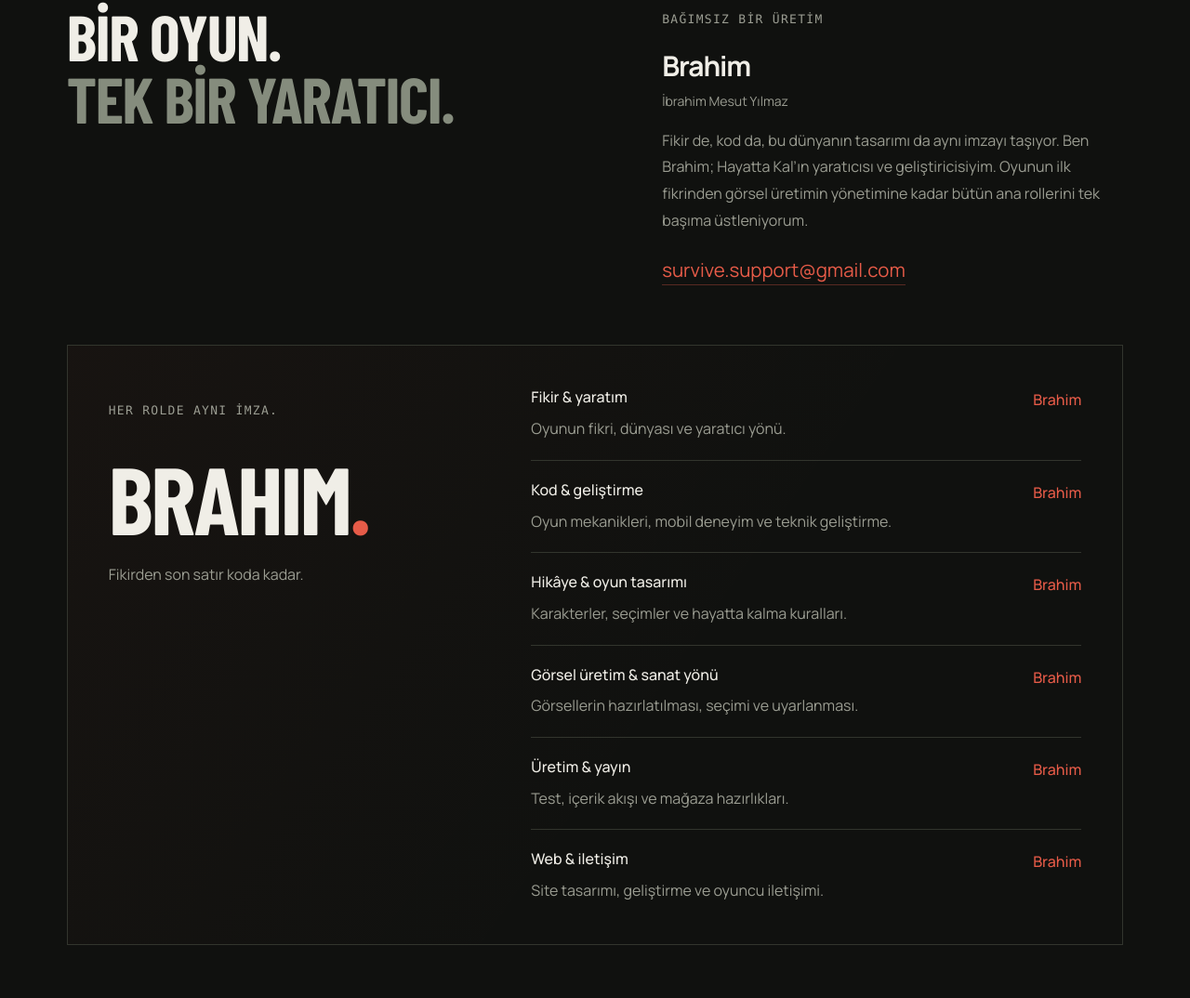
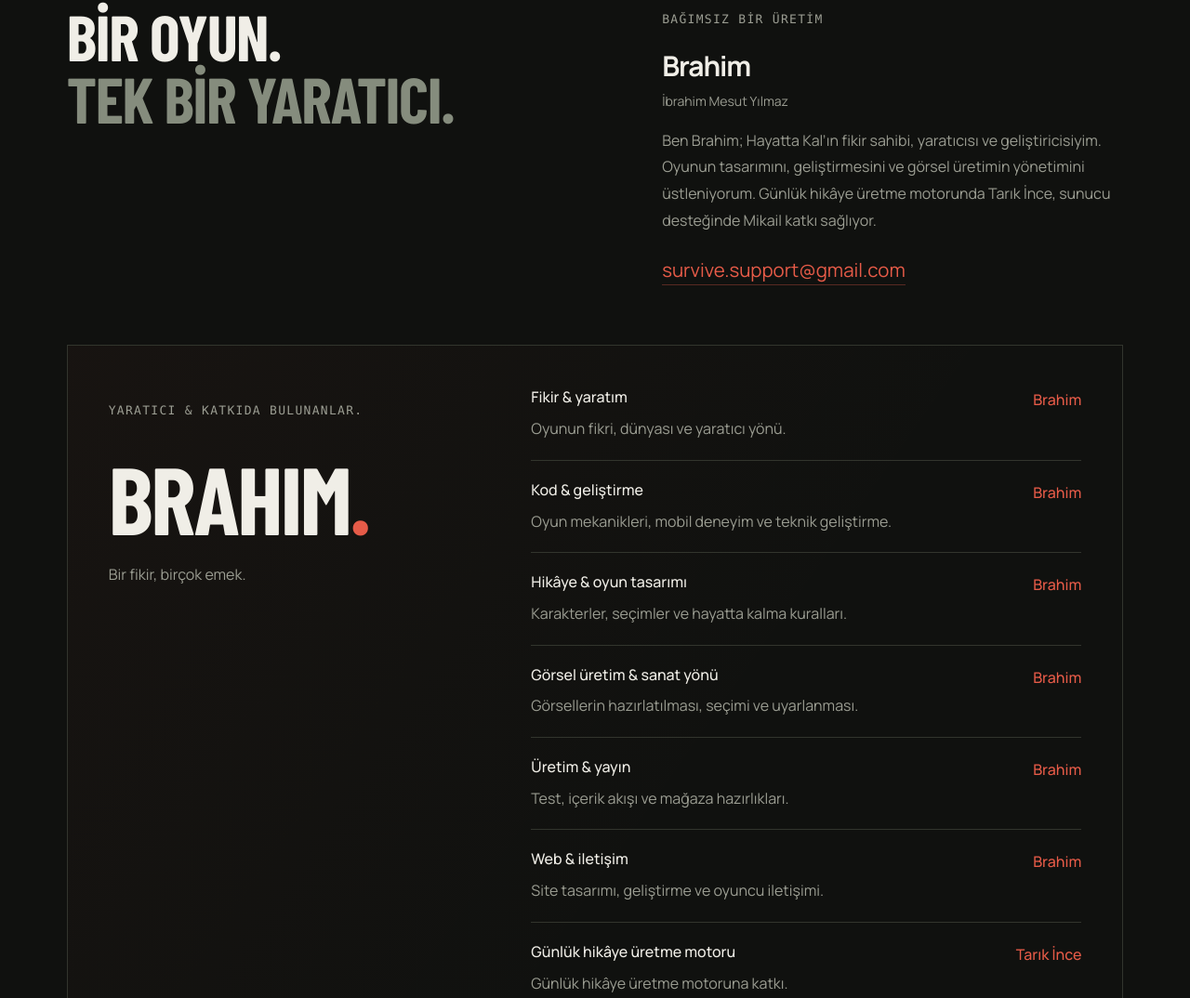
Before and after one commit to imyilmaz/stay-alive, a plain HTML site: page index.html in a window 1280 px wide. Shown: the part 8952-10026 px from the top of the page at 93% size. Drawn offline with Linux system fonts and the light colour scheme.

Commit message:
Credit daily story and server contributors and shorten footer signature

```diff
--- a/index.html
+++ b/index.html
@@ -128,15 +128,15 @@
 
     <section class="contact-section section-shell" id="iletisim" aria-labelledby="contact-title">
       <div class="section-label reveal"><span>07 / YARATICI & İLETİŞİM</span><span>BİR FİKİRDEN BİR DÜNYAYA.</span></div>
-      <div class="contact-intro reveal"><h2 class="display-title" id="contact-title">BİR OYUN.<br><span>TEK BİR YARATICI.</span></h2><div><span class="eyebrow">BAĞIMSIZ BİR ÜRETİM</span><h3>Brahim <small>İbrahim Mesut Yılmaz</small></h3><p>Fikir de, kod da, bu dünyanın tasarımı da aynı imzayı taşıyor. Ben Brahim; Hayatta Kal’ın yaratıcısı ve geliştiricisiyim. Oyunun ilk fikrinden görsel üretimin yönetimine kadar bütün ana rollerini tek başıma üstleniyorum.</p><a class="contact-email" href="mailto:survive.support@gmail.com">survive.support@gmail.com</a></div></div>
-      <div class="creator-ledger reveal"><div class="creator-signature"><span class="eyebrow">HER ROLDE AYNI İMZA.</span><strong>BRAHIM<span>.</span></strong><p>Fikirden son satır koda kadar.</p></div><div class="creator-roles"><article><h3>Fikir & yaratım</h3><strong class="role-credit">Brahim</strong><p>Oyunun fikri, dünyası ve yaratıcı yönü.</p></article><article><h3>Kod & geliştirme</h3><strong class="role-credit">Brahim</strong><p>Oyun mekanikleri, mobil deneyim ve teknik geliştirme.</p></article><article><h3>Hikâye & oyun tasarımı</h3><strong class="role-credit">Brahim</strong><p>Karakterler, seçimler ve hayatta kalma kuralları.</p></article><article><h3>Görsel üretim & sanat yönü</h3><strong class="role-credit">Brahim</strong><p>Görsellerin hazırlatılması, seçimi ve uyarlanması.</p></article><article><h3>Üretim & yayın</h3><strong class="role-credit">Brahim</strong><p>Test, içerik akışı ve mağaza hazırlıkları.</p></article><article><h3>Web & iletişim</h3><strong class="role-credit">Brahim</strong><p>Site tasarımı, geliştirme ve oyuncu iletişimi.</p></article></div></div>
+      <div class="contact-intro reveal"><h2 class="display-title" id="contact-title">BİR OYUN.<br><span>TEK BİR YARATICI.</span></h2><div><span class="eyebrow">BAĞIMSIZ BİR ÜRETİM</span><h3>Brahim <small>İbrahim Mesut Yılmaz</small></h3><p>Ben Brahim; Hayatta Kal’ın fikir sahibi, yaratıcısı ve geliştiricisiyim. Oyunun tasarımını, geliştirmesini ve görsel üretimin yönetimini üstleniyorum. Günlük hikâye üretme motorunda Tarık İnce, sunucu desteğinde Mikail katkı sağlıyor.</p><a class="contact-email" href="mailto:survive.support@gmail.com">survive.support@gmail.com</a></div></div>
+      <div class="creator-ledger reveal"><div class="creator-signature"><span class="eyebrow">YARATICI & KATKIDA BULUNANLAR.</span><strong>BRAHIM<span>.</span></strong><p>Bir fikir, birçok emek.</p></div><div class="creator-roles"><article><h3>Fikir & yaratım</h3><strong class="role-credit">Brahim</strong><p>Oyunun fikri, dünyası ve yaratıcı yönü.</p></article><article><h3>Kod & geliştirme</h3><strong class="role-credit">Brahim</strong><p>Oyun mekanikleri, mobil deneyim ve teknik geliştirme.</p></article><article><h3>Hikâye & oyun tasarımı</h3><strong class="role-credit">Brahim</strong><p>Karakterler, seçimler ve hayatta kalma kuralları.</p></article><article><h3>Görsel üretim & sanat yönü</h3><strong class="role-credit">Brahim</strong><p>Görsellerin hazırlatılması, seçimi ve uyarlanması.</p></article><article><h3>Üretim & yayın</h3><strong class="role-credit">Brahim</strong><p>Test, içerik akışı ve mağaza hazırlıkları.</p></article><article><h3>Web & iletişim</h3><strong class="role-credit">Brahim</strong><p>Site tasarımı, geliştirme ve oyuncu iletişimi.</p></article><article><h3>Günlük hikâye üretme motoru</h3><strong class="role-credit">Tarık İnce</strong><p>Günlük hikâye üretme motoruna katkı.</p></article><article><h3>Sunucu desteği</h3><strong class="role-credit">Mikail</strong><p>Oyunun sunucu altyapısına destek.</p></article></div></div>
     </section>
 
     <section class="thanks-section section-shell" id="tesekkurler" aria-labelledby="thanks-title">
       <div class="thanks-inner reveal"><span class="eyebrow">BU YOLCULUKTA İZİ OLANLARA.</span><h2 class="display-title" id="thanks-title">KATKILARINIZ İÇİN<br><span>TEŞEKKÜRLER.</span></h2><p>Hayatta Kal’a katkılarından dolayı:</p><div class="thanks-names"><div><span class="thanks-mark" aria-hidden="true">✳</span><strong>@incetarik</strong></div><div><span class="thanks-mark" aria-hidden="true">✳</span><strong>@mikail</strong></div></div></div>
     </section>
   </main>
-  <footer class="site-footer section-shell"><a class="brand" href="#baslangic"><svg class="brand-heart"><use href="#i-heart"/></svg><span>HAYATTA KAL</span></a><span class="copyright">© <span id="copyright-year">2026</span> Hayatta Kal · Tüm hakları saklıdır.</span><button class="privacy-trigger" type="button" aria-haspopup="dialog">Gizlilik</button><span class="site-credit">Bu siteyi yapan <strong>by Brahim</strong></span></footer>
+  <footer class="site-footer section-shell"><a class="brand" href="#baslangic"><svg class="brand-heart"><use href="#i-heart"/></svg><span>HAYATTA KAL</span></a><span class="copyright">© <span id="copyright-year">2026</span> Hayatta Kal · Tüm hakları saklıdır.</span><button class="privacy-trigger" type="button" aria-haspopup="dialog">Gizlilik</button><span class="site-credit"><strong>by Brahim</strong></span></footer>
 
   <dialog class="privacy-modal" aria-labelledby="privacy-title">
     <div class="privacy-toolbar"><span class="eyebrow">HAYATTA KAL / GİZLİLİK</span><button class="drawer-close privacy-close" type="button" aria-label="Gizlilik penceresini kapat"><span></span><span></span></button></div>
```
